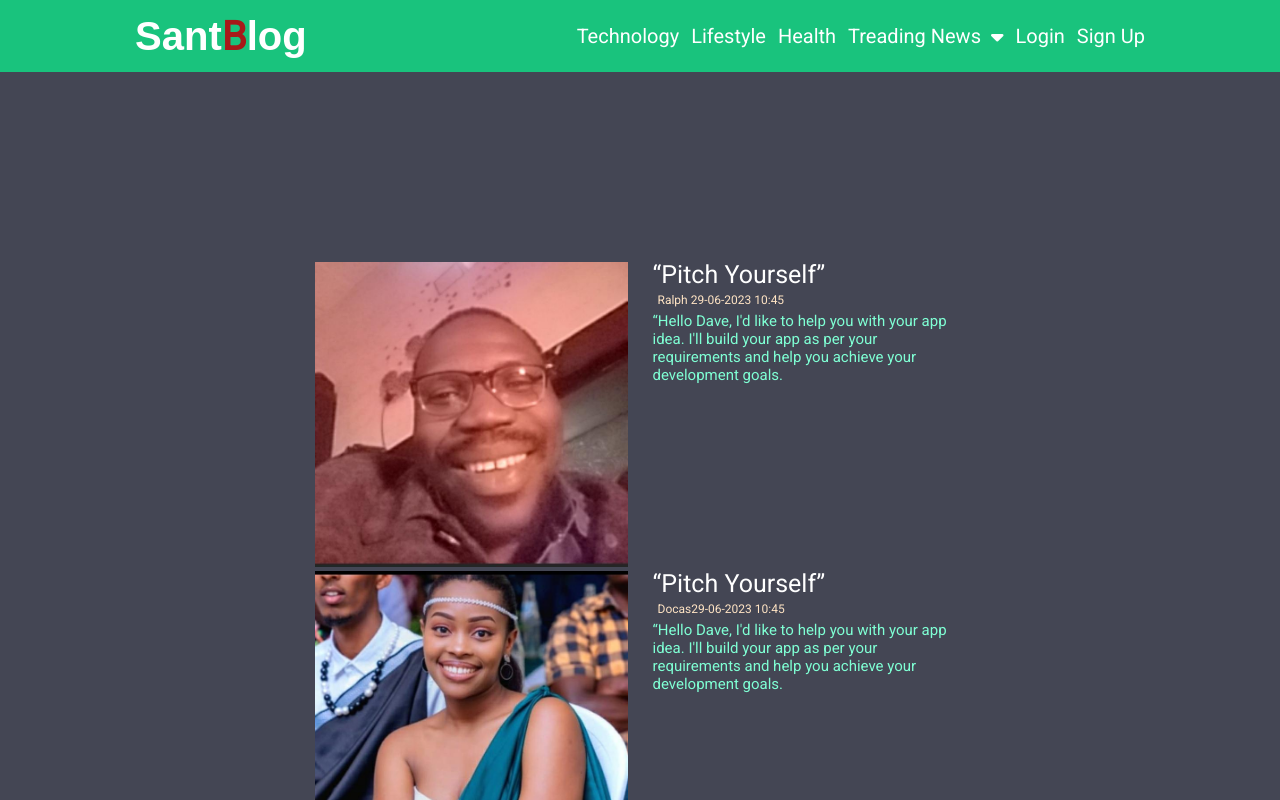
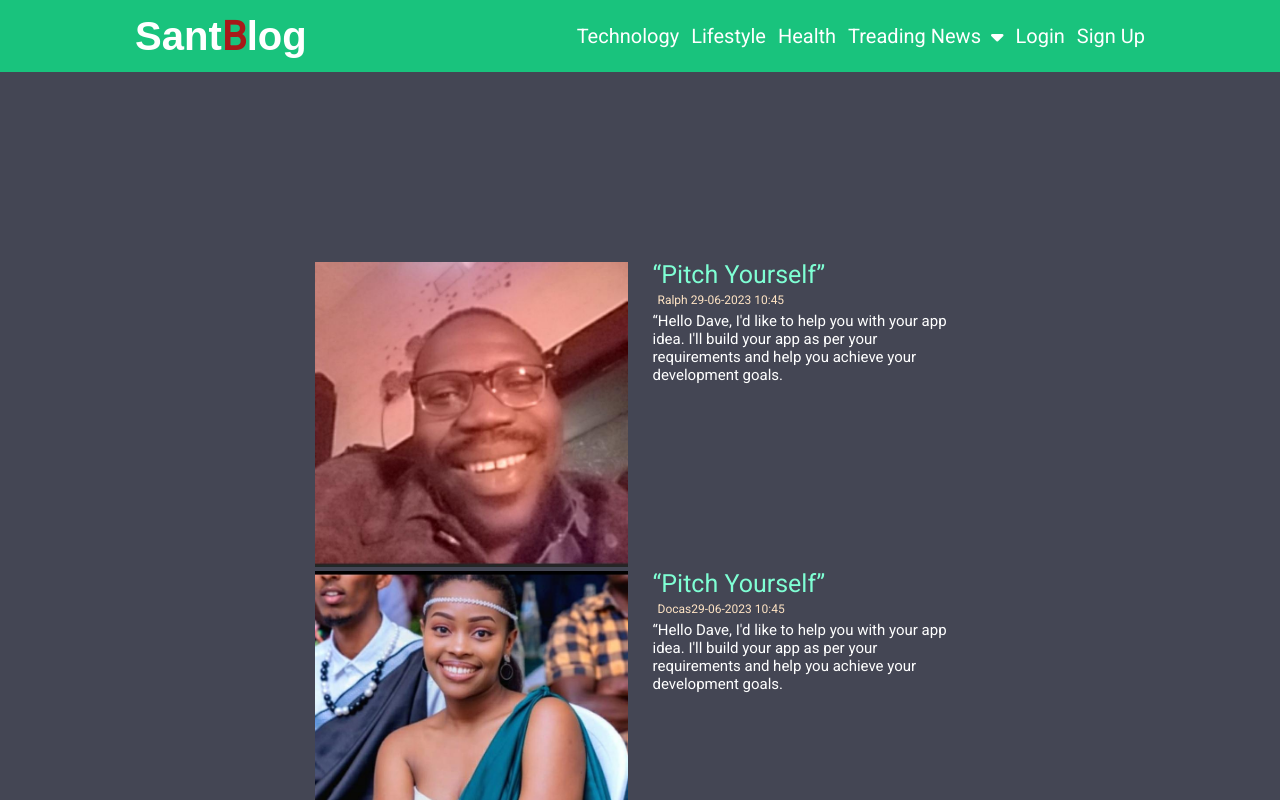
Before and after one commit to eerapheal/Blogapp-mern, a React (Create React App) app in the folder client/: page / in a window 1280 px wide. Shown: the top 800 px of the page. Built offline with nearby package versions, Linux system fonts and the light colour scheme; the HTML template or start-up script is replaced by a standard one.

Commit message:
Post color changes

```diff
--- a/client/src/index.css
+++ b/client/src/index.css
@@ -153,14 +153,15 @@ main {
     font-size: 25px;
     font-weight: 500;
     line-height: 25px;
-    color: #fff;
+    color:aquamarine;
+
   }
 
   .postParagh {
     font-size: 15px;
     font-weight: 400;
     line-height: 18px;
-    color:aquamarine;
+    color: #fff;
   }
 
   .dropdownMenu1 {
```
